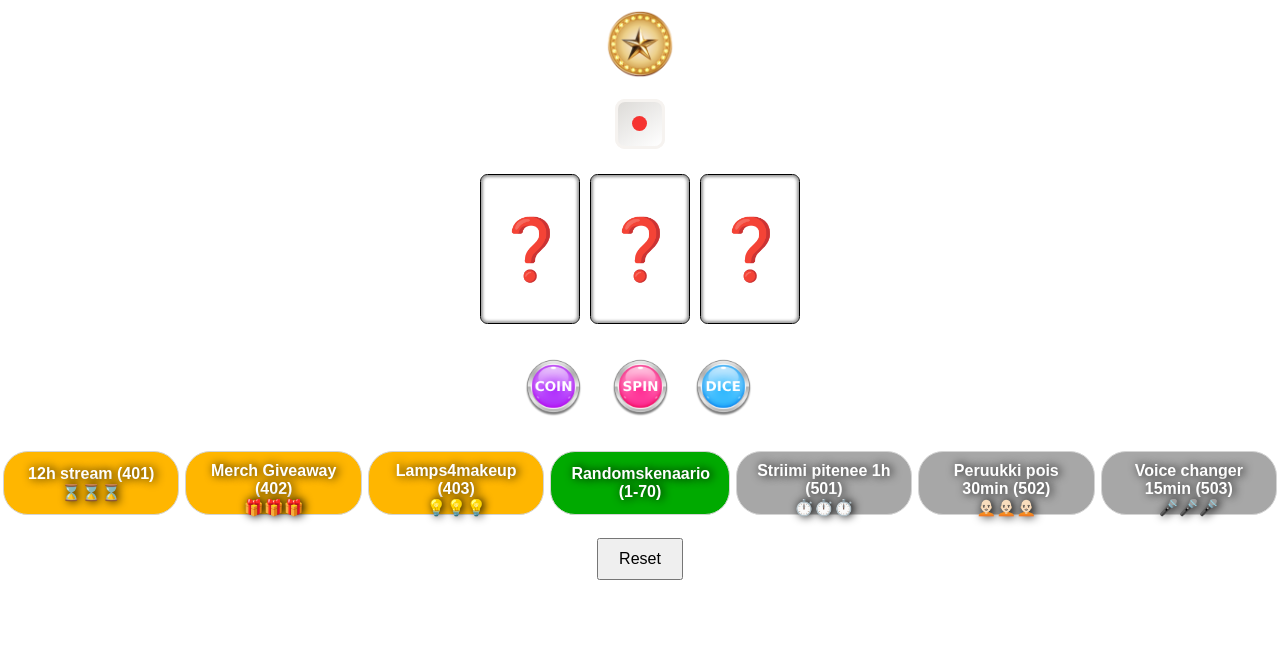
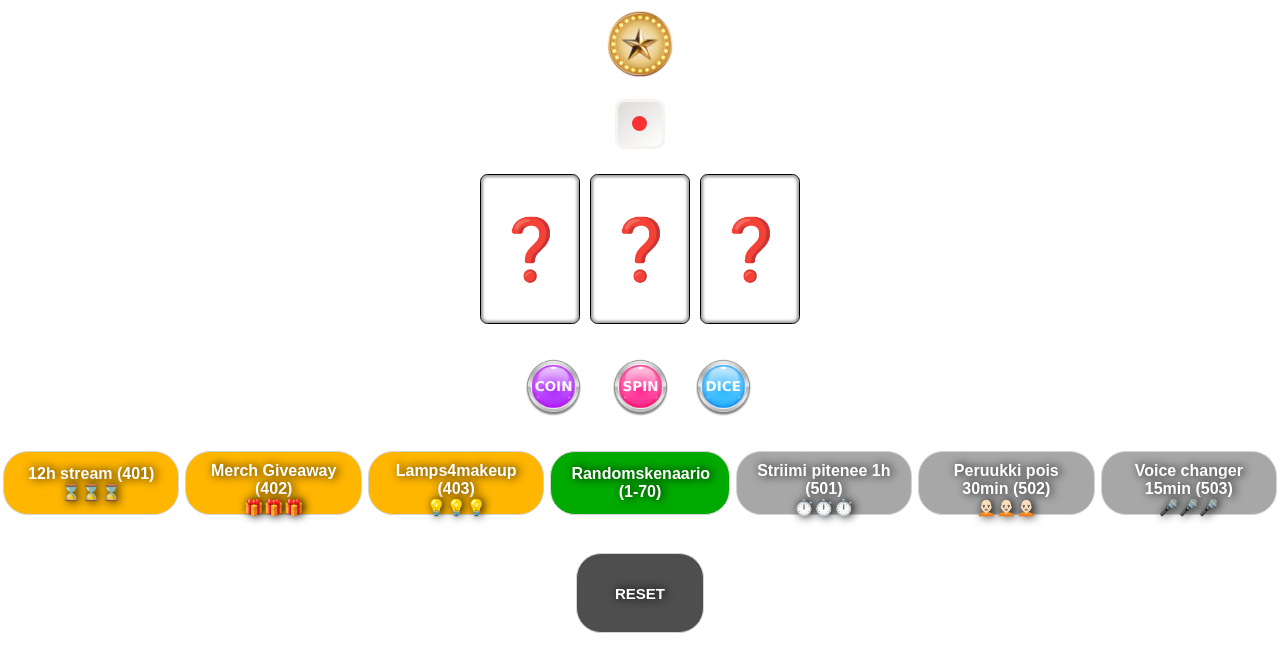
Before and after one commit to markostock/slot2, a plain HTML site: page index.html in a window 1280 px wide. Shown: the part 135-800 px from the top of the page. Drawn offline with nearby package versions, Linux system fonts and the light colour scheme; some packages are replaced by stand-ins of ours; a script that the page names is missing.

Commit message:
Add files via upload

```diff
--- a/index.html
+++ b/index.html
@@ -79,7 +79,7 @@
 </div>
 
 <div class="hardreset">
-<button onClick="window.location.reload();" style="margin-top: 20px;">Reset</button>
+<button onClick="window.location.reload();" id="resetti" style="margin-top: 150px;">RESET</button>
 </div>
 
 <script src="https://code.jquery.com/jquery-3.6.0.min.js"></script>
--- a/style.css
+++ b/style.css
@@ -16,13 +16,27 @@ body {
   color: white;
   font-family: Arial, Helvetica, sans-serif;
   font-weight: bold;
-  text-shadow: rgb(0, 0, 0) 2px 0 10px;;
+  text-shadow: rgb(0, 0, 0) 2px 0 10px;
   border: rgb(0, 0, 0) width 5px;
   border-radius: 25px;
   border: 1px solid #d4d4d4;
   margin: 3px;
   width: 14%;
   height: 8vh;
+}
+
+#resetti {
+font-family: Arial, Helvetica, sans-serif;
+width: 10%;
+height: 10%;
+color: white;
+position: absolute;
+font-weight: bold;
+font-size: 15px;
+text-shadow: rgb(0, 0, 0) 2px 0 10px;
+border-radius: 25px;
+border: 1px solid #d4d4d4;
+background: rgb(78, 78, 78);
 }
 
 #numero {
```
